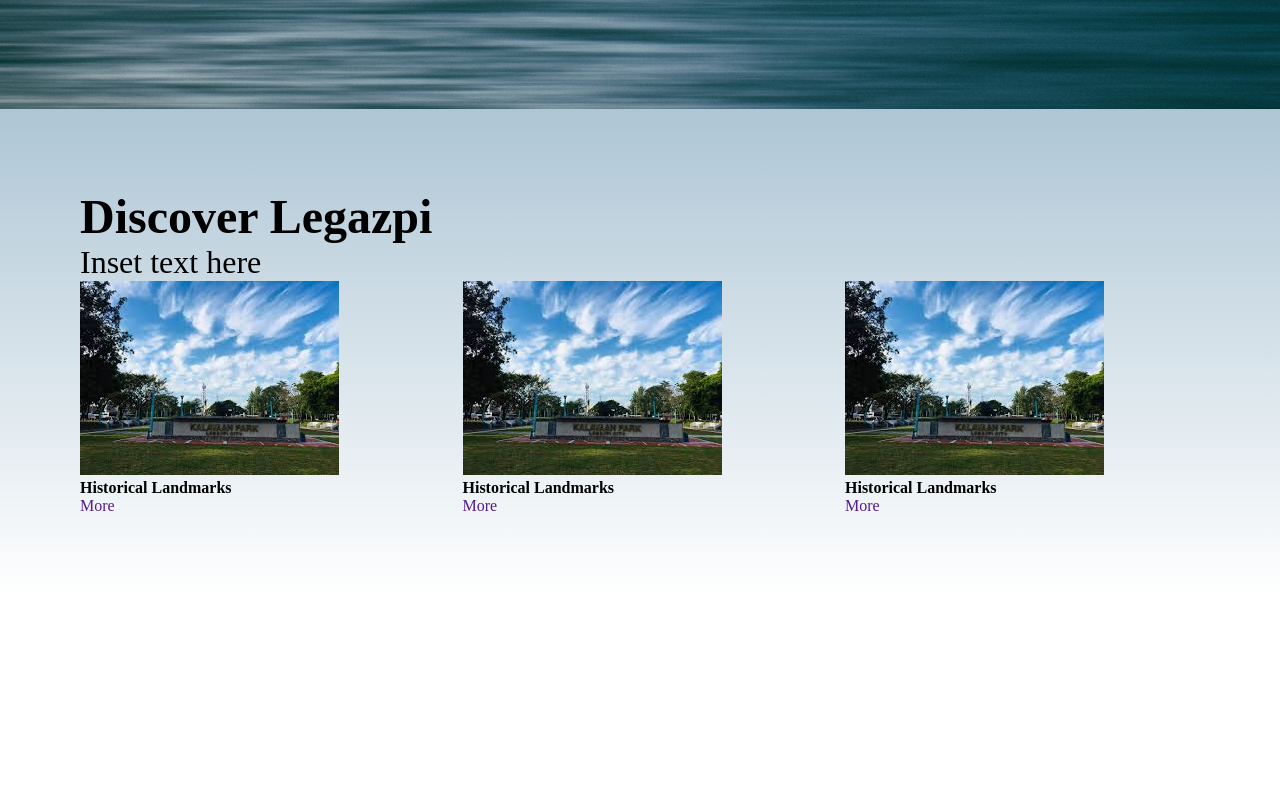
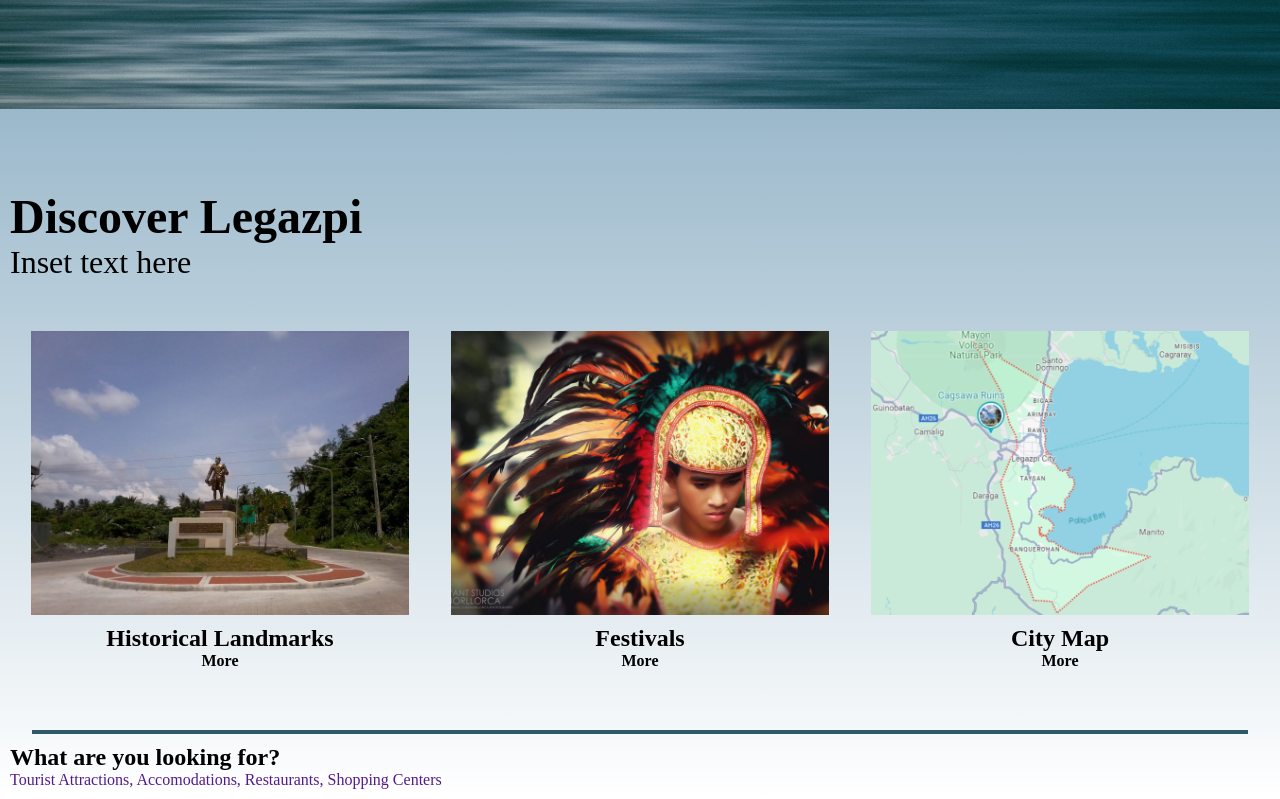
Before and after one commit to dariuuusss/LetsGoLegazpi, a plain HTML site: page index.html in a window 1280 px wide. Shown: the part 691-1490 px from the top of the page. Before the commit the page ends 1286 px from the top, so only its background shows below. Drawn offline with Linux system fonts and the light colour scheme.

Commit message:
section2 done

```diff
--- a/index.html
+++ b/index.html
@@ -30,30 +30,46 @@
     <h3>From iconic attractions to amazing experiences, your journey begins here.</h3>
    </div>
   </header>
+
   <section class="discover">
-   <div class="sectionContent">
-    <h2>Discover Legazpi</h2>
+   <div class="title">
+    <h1>Discover Legazpi</h1>
     <p>Inset text here</p>
    </div>
+
    <div class="row">
-    <div class="col-12 col-md-6 col-lg-4">
-     <img src="images/tourist spot/kalayaan park.jpg" alt="">
+    <div class="col">
+     <img src="images/historical landmarks/miguel lopez de legazpi.jpg" alt="">
      <h4>Historical Landmarks</h4>
-     <a href="">More</a>
+     <a href="" class="link">More</a>
     </div>
-    <div class="col-12 col-md-6 col-lg-4">
-     <img src="images/tourist spot/kalayaan park.jpg" alt="">
-     <h4>Historical Landmarks</h4>
-     <a href="">More</a>
+
+    <div class="col">
+     <img src="images/festivals/ibalong.png" alt="">
+     <h4>Festivals</h4>
+     <a href="" class="link">More</a>
     </div>
-    <div class="col-12 col-md-6 col-lg-4">
-     <img src="images/tourist spot/kalayaan park.jpg" alt="">
-     <h4>Historical Landmarks</h4>
-     <a href="">More</a>
+
+    <div class="col">
+     <img src="images/Map/map.png" alt="">
+     <h4>City Map</h4>
+     <a href="" class="link">More</a>
     </div>
    </div>
   </section>
+  <div class="line"></div>
 
+  <section class="look">
+    <div class="row">
+      <div class="lf">
+        <h2>What are you looking for?</h2>
+        <a href="">Tourist Attractions,</a>
+        <a href="">Accomodations,</a>
+        <a href="">Restaurants,</a>
+        <a href="">Shopping Centers</a>
+      </div>
+    </div>
+  </section>
 
   <script>
    const menuBtn = document.querySelector('.menu')
--- a/indexstyle.css
+++ b/indexstyle.css
@@ -8,9 +8,21 @@
   padding: 0;
   box-sizing: border-box;
 }
+
 body{
   background-image: linear-gradient(to bottom, #2E5968, #93B3C7, #ffff);
+  overflow-y: scroll;
 }
+
+body::-webkit-scrollbar {
+  display: none;
+}
+
+.body {
+-ms-overflow-style: none;
+scrollbar-width: none;
+}
+
 
 a{
   text-decoration: none;
@@ -84,12 +96,14 @@ header{
 
 /*section*/
 section{
-  width: 80%;
-  margin: 80px;
-
+  margin: 10px;
+}
+.discover{
+  margin-bottom: 60px;
 }
 
-.sectionContent{
+.title{
+  margin-top: 80px;
   text-align: left;
   font-size: 4vmin;
 }
@@ -101,8 +115,39 @@ section{
   justify-content: space-between;
 }
 
+.row .col{
+  display: flex;
+  align-items: center;
+  flex-direction: column;
+}
+
 .row .col img{
- width: 140%;
+  width: 90%;
+}
+
+.discover .row{
+  margin-top: 50px;
+}
+
+h4{
+  font-size: 3vmin;
+  margin-top: 10px;
+}
+
+.link{
+  text-decoration: none;
+  color: black;
+}
+
+a:hover {
+  text-decoration: underline;
+}
+
+.line{
+  height: 4px;
+  width: 95%;
+  margin: 10px auto;
+  background: #2E5968;
 }
 @media only screen and (max-width:850px){
   .menu{
@@ -137,4 +182,14 @@ section{
   .row{
   flex-direction: column;
   }
+
+  .row .col{
+    margin-top: 40px;
+    margin-bottom: 60px;
+  }
+
+  .col img{
+    max-width: 90%;
+  }
+
 }
```
Also changed, not shown: images/Map/map.png (added), images/festivals/Ibalong_F.jpg (deleted), images/festivals/Magayon_F.jpg (deleted), images/festivals/ibalong.png (added), images/festivals/magayon.png (added), images/historical landmarks/General-Ignacio-Paua-Park-345x520.jpg (added), images/historical landmarks/battle of legazpi.png (added), images/historical landmarks/headless-monument.jpg (added), images/historical landmarks/ibalong-monument.jpg (added), images/historical landmarks/liberty bell.png (added), images/historical landmarks/miguel lopez de legazpi.jpg (added), images/webAssets/—Pngtree—right arrow_4421150.png (added), 2 other files.
